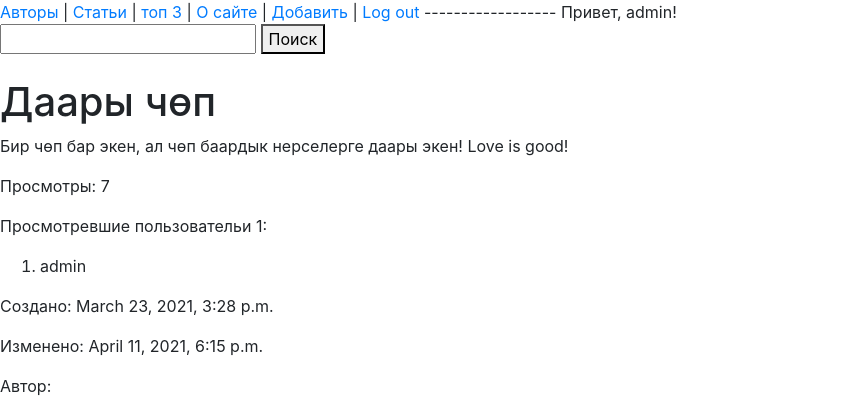
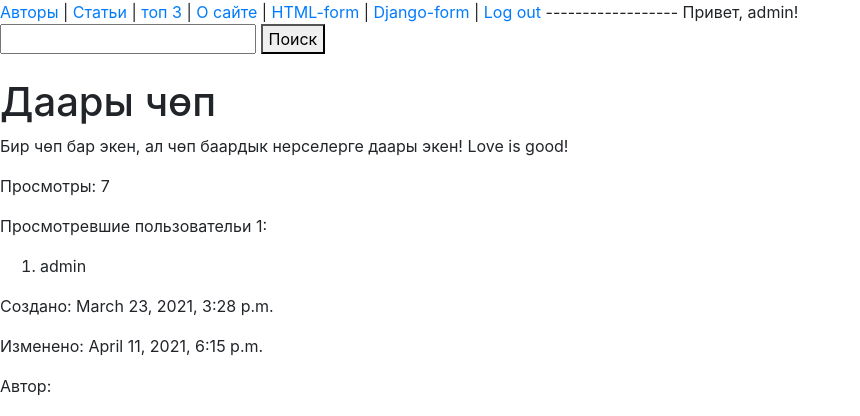
Before and after one commit to BrianBekmurza/kghabr, a Django app: page /article/2/ in a window 1280 px wide. Shown: the top 416 px of the page, without its empty margins (0-860 px from the left). Run offline with Django 3.2, Linux system fonts and the light colour scheme; a user stored in the database is signed in; data comes from the database, SQL or seed files in the repository; data that the repository does not hold is empty; some libraries are stand-ins or nearby versions.

Commit message:
added article django form

```diff
--- a/core/templates/base.html
+++ b/core/templates/base.html
@@ -18,7 +18,8 @@
     <a href="{% url 'top' %}">топ 3</a> |
     <a href="{% url 'about' %}">O сайте</a> |
     {% if request.user.is_authenticated %}
-        <a href="{% url 'article-add' %}">Добавить</a> |
+        <a href="{% url 'article-add' %}">HTML-form</a> |
+        <a href="{% url 'article_form' %}">Django-form</a> |
     {% endif %}
     {% if not request.user.is_authenticated %}
         <a href="{% url 'login' %}">Sing in</a>
--- a/core/views.py
+++ b/core/views.py
@@ -2,8 +2,10 @@ from django.shortcuts import render, redirect
 from django.http import HttpResponse
 from django.db.models import Q
 from django.contrib.auth import authenticate, login, logout, get_user_model
-from django.contrib.auth.decorators import login_required
+from django.contrib.auth.decorators import login_required, user_passes_test, permission_required
+
 from .models import Article, Author
+from .forms import ArticleForm
 
 User = get_user_model()
 # Create your views here.
@@ -104,7 +106,7 @@ def add_article(request):
         form = request.POST
         title = form.get("title")
         text = form.get("text")
-        picture = request.FILES.get('get')
+        picture = request.FILES.get('picture')
         # new_article = Article (title=title, text=text)
         # new_article.save()
 
@@ -113,7 +115,8 @@ def add_article(request):
         new_article.text = text
         new_article.picture = picture
         user = request.user
-        if not Author.objects.filter(user==user).exists():
+
+        if not Author.objects.filter(user=user).exists():
             author = Author(user=user, nik=user.username)
             author.save()
 
@@ -122,11 +125,31 @@ def add_article(request):
         new_article.save()
         return redirect(article_page, new_article.pk)
 
+
+def article_form(request):
+    context = {}
+
+    if request.method == "POST":
+        form = ArticleForm(request.POST, request.FILES)
+        if form.is_valid():
+            article = form.save()
+            return redirect(article_page, article.id)
+
+    form = ArticleForm()
+    context['form'] = form
+    return render(request, 'form.html', context)
+
+def is_author(user):
+    return Author.objects.filter(user=user).exists()
+
+@user_passes_test(is_author)
 def delete_article(request, id):
     article = Article.objects.get(pk=id)
     article.delete()
     return HttpResponse("Статья успешно удалена")
 
+
+@permission_required('core.delete_article')
 def hide_article(request, id):
     article = Article.objects.get(id=id)
     article.is_active = False
--- a/habr/urls.py
+++ b/habr/urls.py
@@ -32,6 +32,7 @@ urlpatterns = [
     path('about/', about, name='about'),
     path('article/<int:pk>/edit/', edit_article, name='article-edit'),
     path('article/add/', add_article, name="article-add"),
+    path('article/form/', article_form, name="article_form"),
     path('article/<int:id>/delete/', delete_article, name='article_delete'),
     path('article/<int:id>/hide/', hide_article, name='article_hide'),
     path('search/', search, name='search'),
```
Also changed, not shown: core/forms.py (added, +8 -0 lines), core/templates/form.html (added, +10 -0 lines), habr/settings.py (+10 -10 lines), media/articles_image/alone-with-his-thoughts-1080x720_C1LlhGN.jpeg (added).
